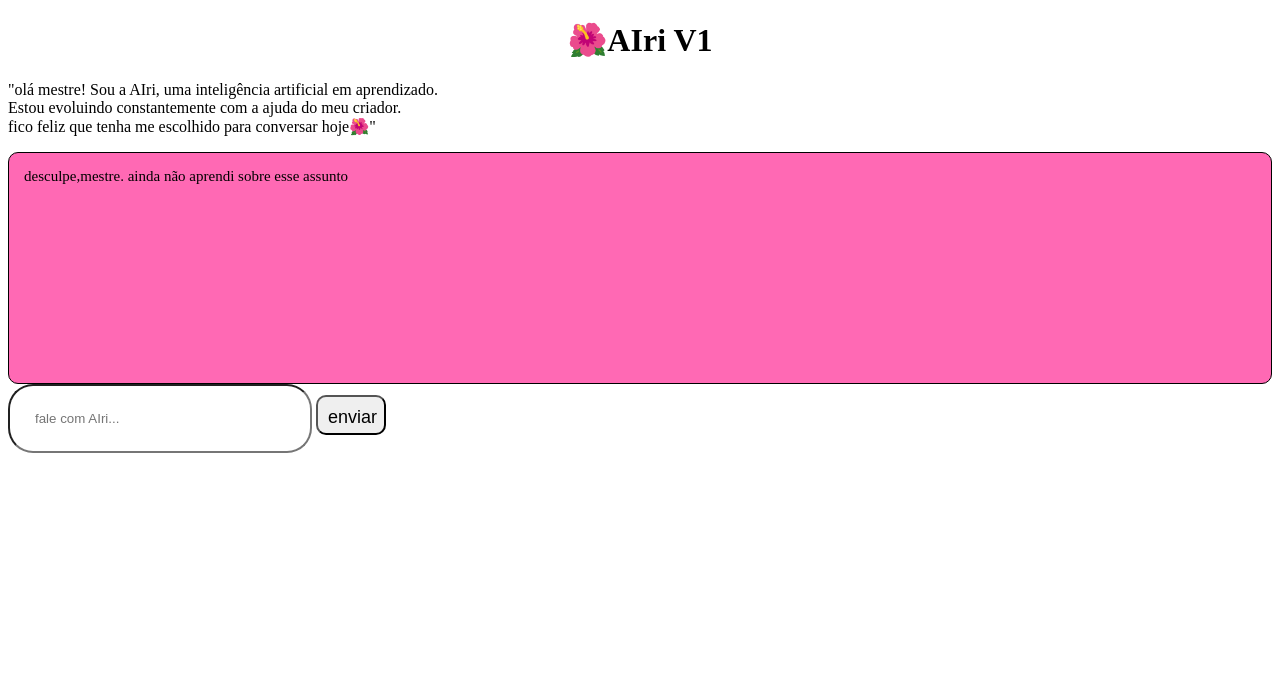
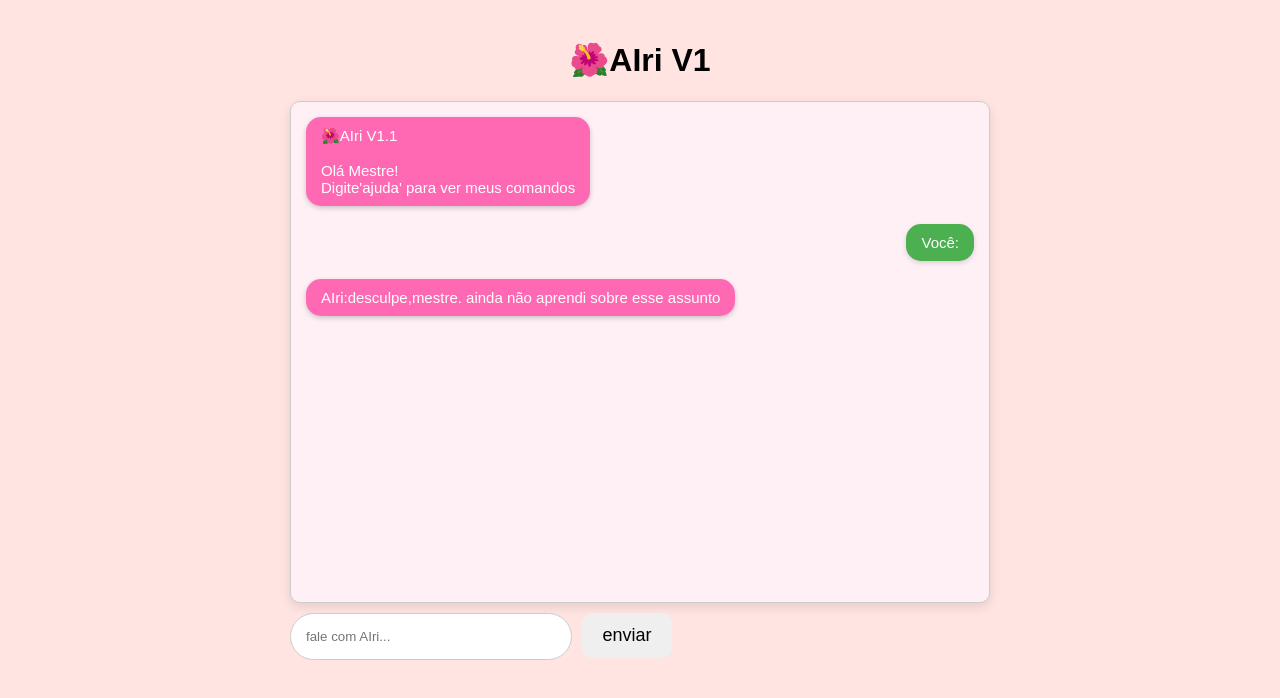
Before and after one commit to guilhermeOLi01/AIriV1, a plain HTML site: page index.html in a window 1280 px wide. Both pictures are taken after a click on the button "enviar". Drawn offline with Linux system fonts and the light colour scheme.

Commit message:
AIri V1.1 - interface aprimorada e efeito digitando

```diff
--- a/index.html
+++ b/index.html
@@ -9,10 +9,12 @@
 </head>
 <body>
      <h1>🌺AIri V1</h1>
-    <p>"olá mestre! Sou a AIri, uma inteligência artificial em aprendizado.<br>Estou evoluindo constantemente com a ajuda do meu criador.<br>fico feliz que tenha me escolhido para conversar hoje🌺"</p>
     <div id="chat"></div>
+
+      <div class="entrada">
     <input type="text" id="mensagem" placeholder="fale com AIri...">
     <button id="enviar">enviar</button>
+      </div>
 
 
 
--- a/script.js
+++ b/script.js
@@ -2,34 +2,91 @@ let campoMensagem =
 document.getElementById ("mensagem");
 let botaoEnviar = document.getElementById ("enviar");
 let chat = document.getElementById ("chat");
-  botaoEnviar.addEventListener("click",function(){
+
+let msgBot = document.createElement("p");
+msgBot.textContent = "🌺AIri V1.1\n\nOlá Mestre!\nDigite'ajuda' para ver meus comandos";
+msgBot.classList.add("bot");
+chat.appendChild(msgBot);
+
+//enter
+campoMensagem.addEventListener("keydown",function(event){
+
+    if (event.key == "Enter"){
+        botaoEnviar.click();
+    }
+});
+
+botaoEnviar.addEventListener("click",function(){
 
     let mensagem = campoMensagem.value;
 
+//criar mensagem do usuario
+let msgUser = document.createElement ("p");
+msgUser.textContent = "Você:" + mensagem;
+msgUser.classList.add("user");
+chat.appendChild(msgUser);
+
+//resposta da airi
+
+let resposta="";
 if (mensagem=="oi"){
-    chat.textContent = "olá,mestre bem vindo! como posso ajudar hoje? 🌺"
+    resposta = "olá,mestre bem vindo! como posso ajudar hoje? 🌺";
 }
 
 else if (mensagem=="curiosidade"){
-    chat.textContent = "você sabia que Airi é o primeiro projeto do meu criador?"
+    resposta = "você sabia que Airi é o primeiro projeto do meu criador?";
 }
+
+else if(mensagem=="github"){
+    resposta = "Meu código está disponivel em:\n\https://github.com/guilhermeOLi01/AIriV1\n\nLá você pode acompanhar minha evolução.";
+}
+
+else if (mensagem=="linkedin"){
+    resposta = "Meu criador compartilha sua jornada de aprendizado no linkedIn:\n\www.linkedin.com/in/guilherme-oliveira-55470a410\n\n venha acompanhar sua evolução!";
+}
+
+else if (mensagem=="criador"){
+    resposta = "Meu criador é Guilherme. Fui criada para ajuda-lo a aprender programação e me tornar uma IA cada vez melhor!.🌺";
+}
+
 else if (mensagem=="trabalho"){
-    chat.textContent = "o traballho pode ser cansativo, mestre. mas cada experiência traz aprendizado🌺"
+    resposta = "o traballho pode ser cansativo, mestre. mas cada experiência traz aprendizado🌺";
 }
 
 else if (mensagem=="estudar"){
-   chat.textContent = "estudar é uma ótima forma de evoluir! o que deseja aprender hoje?"
+   resposta = "estudar é uma ótima forma de evoluir! o que deseja aprender hoje?";
 
 }
 
 else if(mensagem=="ajuda"){
-    chat.textContent = "ainda estou aprendendo, mas farei o meu melhor para ajudar"
+    resposta = "\naqui estão Alguns comandos disponiveis da AIri \n\oi\najuda\ncuriosidade\ntrabalho\nestudar\ncriador\ngithub\nlinkedin";
 }
 
 else{
-    chat.textContent = "desculpe,mestre. ainda não aprendi sobre esse assunto"
+    resposta = "desculpe,mestre. ainda não aprendi sobre esse assunto";
 }
 
+let digitando = document.createElement("p");
+digitando.textContent = "AIri está digitando...";
+chat.appendChild(digitando);
+chat.scrollTop = chat.scrollHeight;
+
+setTimeout(function(){
+
+    digitando.remove();
+
+let msgBot = document.createElement("p");
+msgBot.textContent = "AIri:" + resposta;
+msgBot.classList.add("bot");
+chat.appendChild(msgBot);
+
+
+//limpar input
      campoMensagem.value = "";
 
+//sempre por ultimo
+    chat.scrollTop = chat.scrollHeight;
+
+},1000);
+
 });
--- a/style.css
+++ b/style.css
@@ -2,25 +2,73 @@ h1{
     text-align: center;
 }
 
+.entrada{
+    display: flex;
+    gap: 10px;
+    margin-top: 10px;
+}
+
 #chat{
-    border: 1px solid black;
-    height: 200px;
+    border: 1px solid #ccc;
+    height: 60vh;
     border-radius: 10px;
-    padding: 15px;
+    padding: 10px;
     font-size: 15px;
-    background-color: hotpink;
+    background-color: lavenderblush;
+    overflow-y: auto;
+    display: flex;
+    flex-direction: column;
+    gap: 8px;
+    box-shadow: 0 4px 12px rgba(0,0,0,0.1);
+}
+
+/* bolha do usario */
+.user {
+    align-self: flex-end;
+    background-color: #4caf50;
+    color: white;
+    padding: 10px 15px;
+    border-radius: 15px;
+    max-width: 70%;
+    margin: 5px;
+    box-shadow: 0px 2px 5px rgba(0,0,0,0.15);
+}
+
+/*bolha AIri */
+.bot{
+    align-self:flex-start;
+    background-color:hotpink;
+    color: white;
+    padding: 10px 15px;
+    border-radius: 15px;
+    max-width: 70%;
+    margin: 5px;
+    box-shadow: 0px 2px 5px rgb(0,0,0,0.2);
+    white-space: pre-line;
 }
 
 #enviar {
     font-size: 18px;
     border-radius: 10px;
     padding: 10px;
-    width: 70px;
-    height: 40px;
+    width: 90px;
+    height: 45px;
+    border: none;
+    cursor: pointer;
 }
 
 #mensagem{
     border-radius: 25px;
     width: 250px;
-    padding: 25px;
+    padding: 15px;
+    border: 1px solid #ccc;
+    outline: none;
 }
+
+body{
+    max-width: 700px;
+    margin: auto;
+    padding: 20px;
+    font-family: arial, sans-serif;
+    background-color: mistyrose;
+}
```
